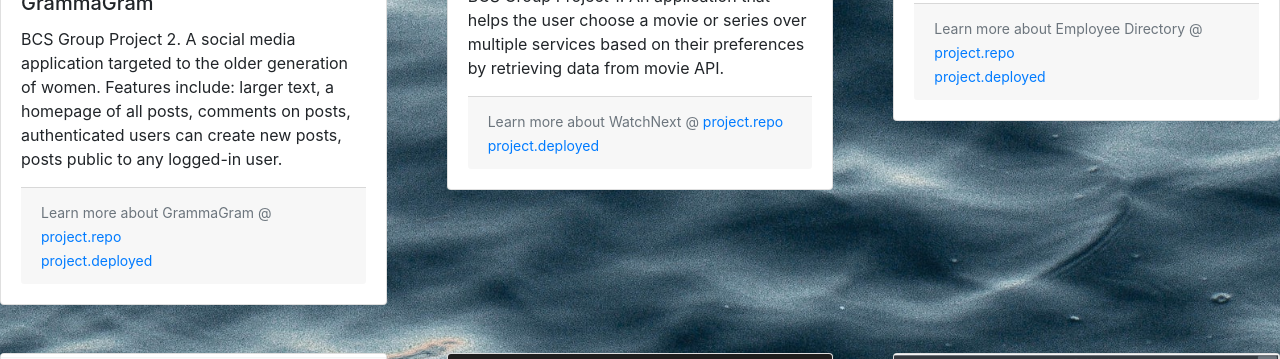
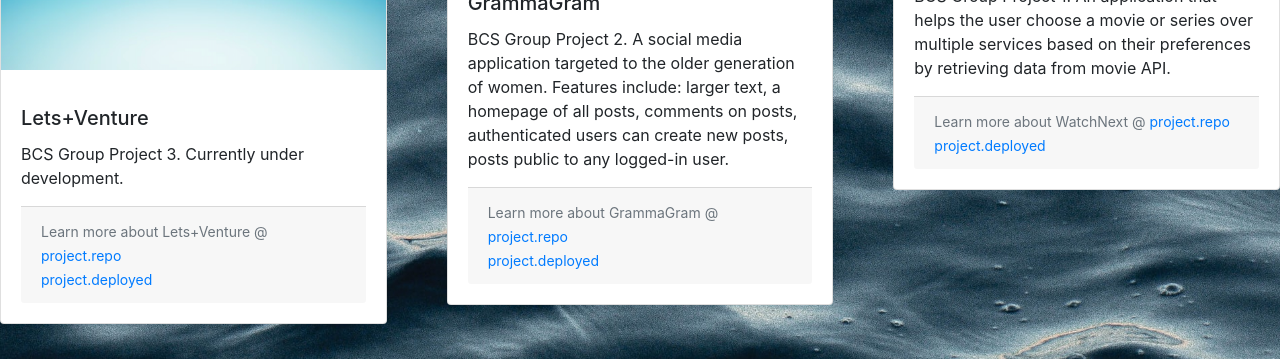
Before and after one commit to adams1971/React-Portfolio20, a React (Create React App) app: page /#/Portfolio in a window 1280 px wide. Shown: the part 441-800 px from the top of the page. Built offline with nearby package versions, Linux system fonts and the light colour scheme.

Commit message:
added new project card

```diff
--- a/src/portfolioData.js
+++ b/src/portfolioData.js
@@ -8,14 +8,14 @@ import CmdLine from './assets/Images/EmpTrc_MySQL12pic1.png';
 import Weather from './assets/Images/weatherApp.png';
 
 export default [
-    // {
-    //     project: '',
-    //     title: 'Lets+Venture',
-    //     image: sky,
-    //     repo: 'https://github.com/adams1971?tab=repositories',
-    //     text: 'BCS Group Project 3. Currently under development.'
+    {
+        project: '',
+        title: 'Lets+Venture',
+        image: sky,
+        repo: 'https://github.com/adams1971?tab=repositories',
+        text: 'BCS Group Project 3. Currently under development.'
 
-    // },
+    },
 
     {
         project: '',
```
Also changed, not shown: 6 other files (tests, documents, lock files or other folders).
